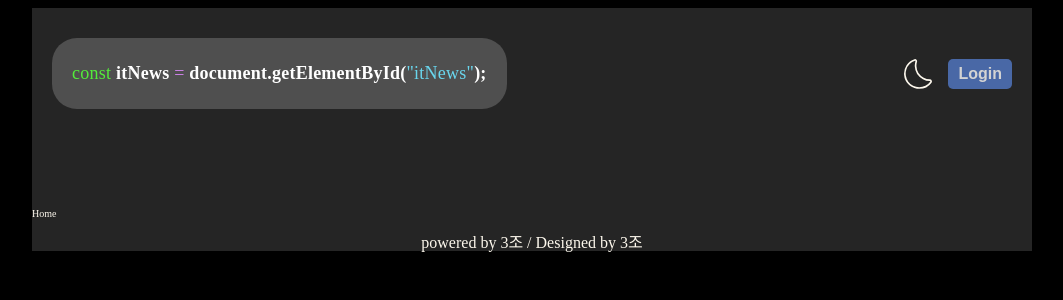
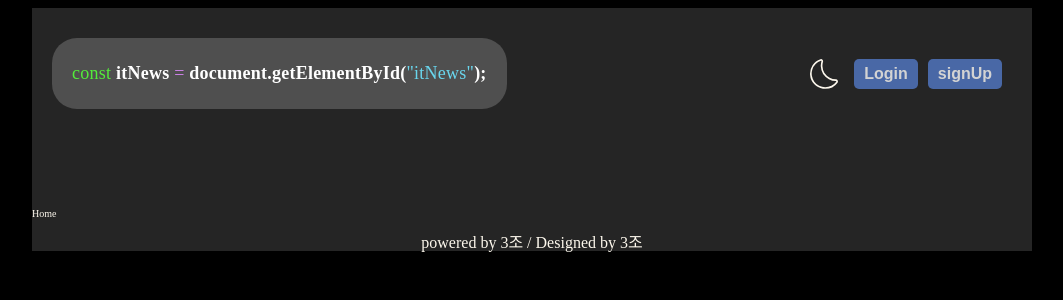
Before and after one commit to yeolsss/project-news-feed, a React (Create React App) app: page / in a window 1280 px wide. Shown: the top 300 px of the page, without its empty margins (116-1179 px from the left). Built offline with nearby package versions, Linux system fonts and the light colour scheme; no server answers; a web font is replaced by a local one.

Commit message:
회원가입 로그인 완료(소셜 로그인 제외)

```diff
--- a/src/shared/header/Header.jsx
+++ b/src/shared/header/Header.jsx
@@ -7,7 +7,7 @@ import { openLoginModal } from "../../redux/slice/loginModal.slice";
 import { themeSelector, toggleTheme } from "../../redux/slice/theme.slice";
 
 import { useState } from "react";
-import { Link } from "react-router-dom";
+import { Link, useNavigate } from "react-router-dom";
 import * as St from "./header.style";
 
 function Header() {
@@ -17,12 +17,18 @@ function Header() {
   // 요놈 가져다 쓰면 로그인 됐는지 알 수 있다.
   const { isLogin, logout, userInfo } = useRoot();
 
+  const navigate = useNavigate();
+
   const handleOnClickThemeToggle = () => {
     dispatch(toggleTheme());
   };
 
-  const handleOnClickLogin = () => {
-    dispatch(openLoginModal());
+  const handleOnClickLogin = (type) => {
+    if (type === "login") {
+      dispatch(openLoginModal());
+    } else {
+      navigate("/join");
+    }
   };
 
   const handelOnClickDropDown = () => {
@@ -49,9 +55,14 @@ function Header() {
           {theme ? <CiLight /> : <CiDark />}
         </St.HeaderButton>
         {!isLogin ? (
-          <St.HeaderLoginButton onClick={handleOnClickLogin}>
-            Login
-          </St.HeaderLoginButton>
+          <>
+            <St.HeaderLoginButton onClick={() => handleOnClickLogin("login")}>
+              Login
+            </St.HeaderLoginButton>
+            <St.HeaderLoginButton onClick={() => handleOnClickLogin("signUp")}>
+              signUp
+            </St.HeaderLoginButton>
+          </>
         ) : (
           <>
             <St.HeaderButton onClick={handelOnClickDropDown}>
--- a/src/shared/header/header.style.js
+++ b/src/shared/header/header.style.js
@@ -72,6 +72,7 @@ export const HeaderLoginButton = styled.button`
   opacity: 0.8;
   cursor: pointer;
   transition: opacity 0.3s ease-in;
+  margin-right: 1rem;
   &:hover {
     opacity: 1;
   }
```
